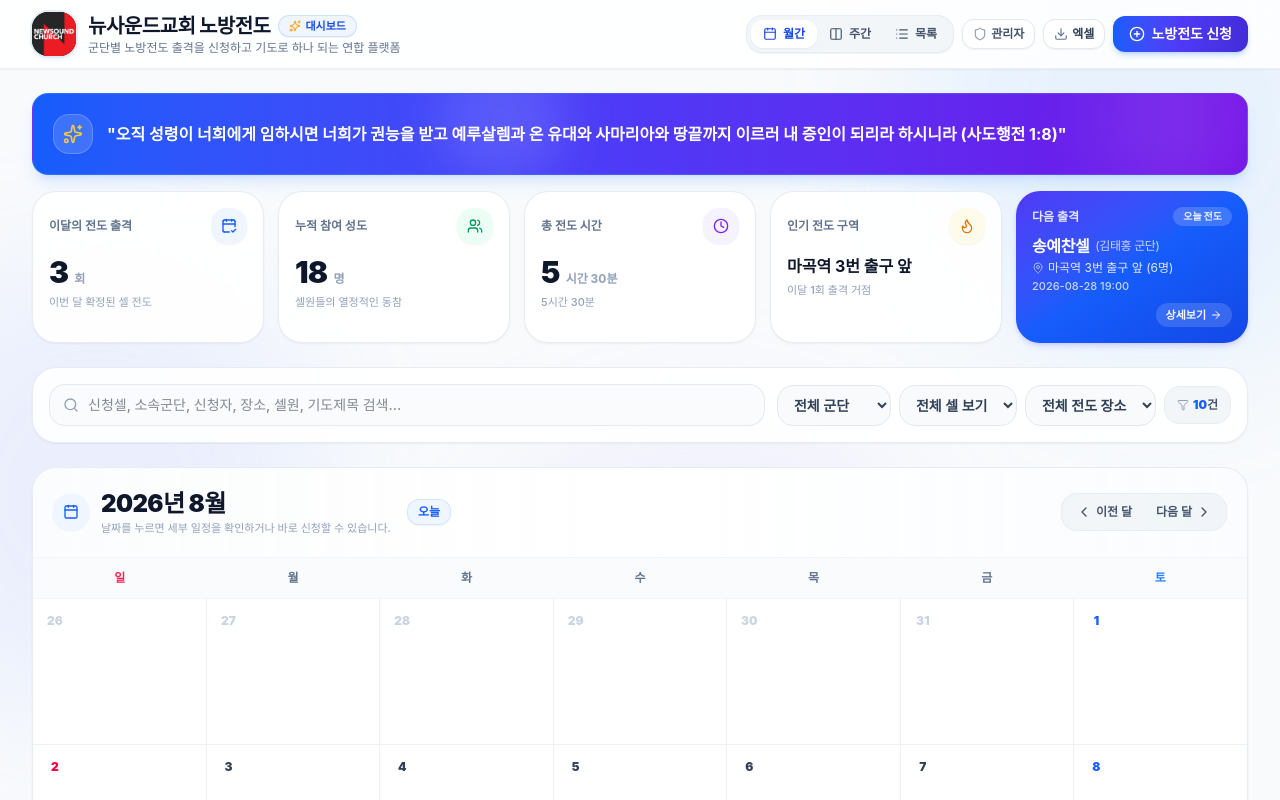
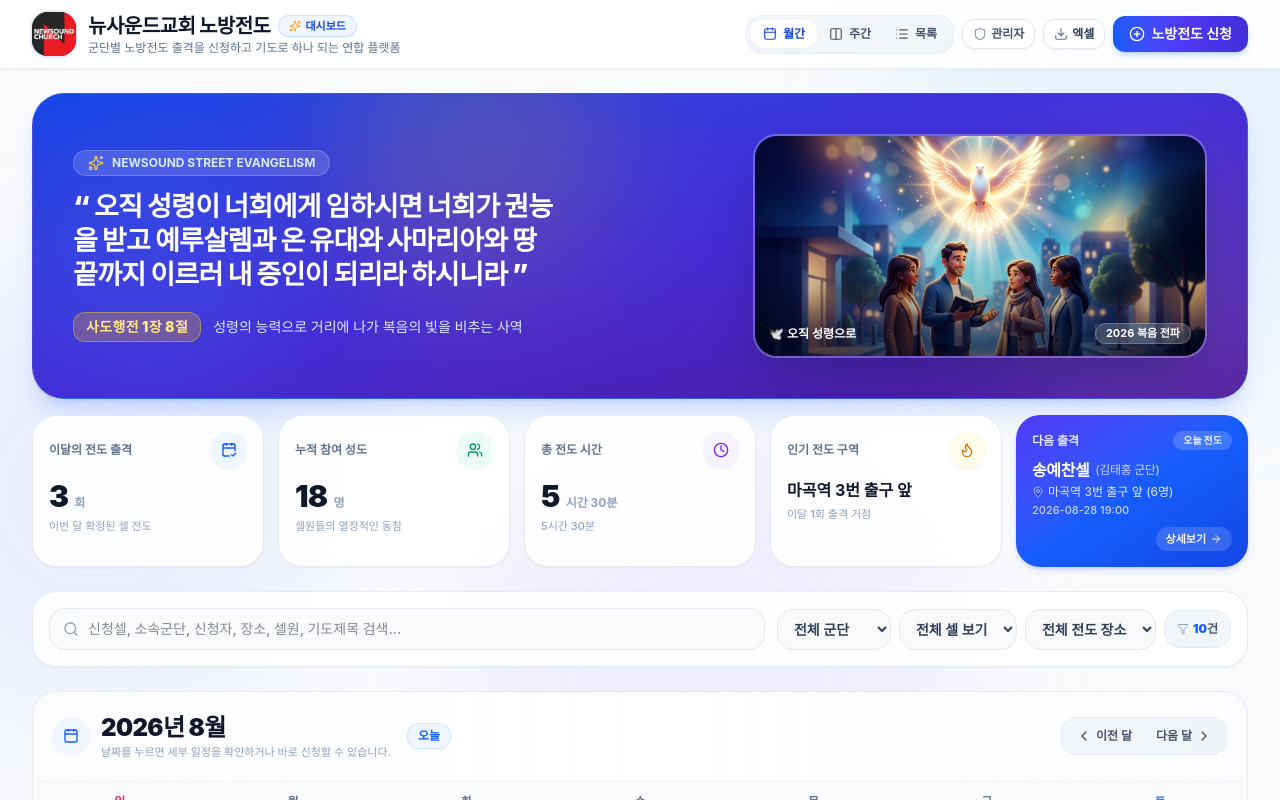
Before and after one commit to syc5032-code/newsound-evangelism, a React (Vite) app: page / in a window 1280 px wide. Shown: the top 800 px of the page. Built offline with nearby package versions, Linux system fonts and the light colour scheme; a web font is replaced by a local one.

Commit message:
feat: upgrade Acts 1:8 Hero Banner with larger typography and Christian street mission artwork

```diff
--- a/src/components/StatsBanner.tsx
+++ b/src/components/StatsBanner.tsx
@@ -84,20 +84,64 @@ export const StatsBanner: React.FC<StatsBannerProps> = ({
   return (
     <div className="space-y-4 mb-6">
 
-      {/* 🌟 Top Scripture Banner (오직 성령이 너희에게 임하시면...) */}
-      <div className="relative overflow-hidden rounded-2xl bg-gradient-to-r from-blue-600 via-indigo-600 to-violet-700 text-white p-4 sm:p-5 shadow-lg shadow-blue-500/15 border border-blue-400/30">
-        {/* Background glow circles */}
-        <div className="absolute -right-10 -bottom-10 w-48 h-48 bg-white/10 rounded-full blur-2xl pointer-events-none" />
-        <div className="absolute left-1/3 -top-10 w-32 h-32 bg-indigo-300/20 rounded-full blur-xl pointer-events-none" />
+      {/* 🌟 Big Hero Scripture Banner with Image & Rich Typography */}
+      <div className="relative overflow-hidden rounded-[28px] sm:rounded-[32px] bg-gradient-to-br from-blue-700 via-indigo-700 to-violet-900 text-white shadow-xl shadow-blue-600/15 border border-blue-400/30 p-5 sm:p-7 md:p-8 lg:p-10">
 
-        <div className="relative flex items-center gap-3 sm:gap-3.5">
-          <div className="w-10 h-10 rounded-2xl bg-white/15 backdrop-blur-md flex items-center justify-center border border-white/20 shadow-xs shrink-0">
-            <Sparkles className="w-5 h-5 text-amber-300 animate-pulse" />
+        {/* Background ambient lighting effects */}
+        <div className="absolute -right-16 -bottom-16 w-80 h-80 bg-white/10 rounded-full blur-3xl pointer-events-none" />
+        <div className="absolute left-1/4 -top-20 w-72 h-72 bg-amber-400/15 rounded-full blur-3xl pointer-events-none" />
+        <div className="absolute left-0 bottom-0 w-64 h-64 bg-blue-400/10 rounded-full blur-2xl pointer-events-none" />
+
+        <div className="relative grid grid-cols-1 lg:grid-cols-12 gap-6 lg:gap-8 items-center">
+
+          {/* Left Column: Scripture Typography & Verse */}
+          <div className="lg:col-span-7 flex flex-col justify-center">
+
+            {/* Top Sparkle Pill */}
+            <div className="inline-flex items-center gap-2 px-3.5 py-1 rounded-full bg-white/15 backdrop-blur-md border border-white/20 text-xs font-bold text-blue-100 self-start mb-3.5 shadow-xs">
+              <Sparkles className="w-4 h-4 text-amber-300 animate-pulse" />
+              <span>NEWSOUND STREET EVANGELISM</span>
+            </div>
+
+            {/* Main Scripture Text */}
+            <h2 className="text-xl sm:text-2xl md:text-3xl lg:text-[27px] font-black text-white leading-snug sm:leading-tight tracking-tight text-balance">
+              “ 오직 성령이 너희에게 임하시면 너희가 권능을 받고 예루살렘과 온 유대와 사마리아와 땅끝까지 이르러 내 증인이 되리라 하시니라 ”
+            </h2>
+
+            {/* Scripture Reference & Subtitle */}
+            <div className="mt-4 sm:mt-5 flex flex-wrap items-center gap-2 sm:gap-3">
+              <span className="px-3 py-1 rounded-xl bg-amber-400/25 border border-amber-300/40 text-amber-200 text-xs sm:text-sm font-black tracking-wide shadow-xs">
+                사도행전 1장 8절
+              </span>
+              <span className="text-xs sm:text-sm text-blue-100 font-medium">
+                성령의 능력으로 거리에 나가 복음의 빛을 비추는 사역
+              </span>
+            </div>
+
           </div>
-          <p className="text-sm sm:text-base font-bold text-white leading-relaxed">
-            "오직 성령이 너희에게 임하시면 너희가 권능을 받고 예루살렘과 온 유대와 사마리아와 땅끝까지 이르러 내 증인이 되리라 하시니라 (사도행전 1:8)"
-          </p>
+
+          {/* Right Column: Hero Visual Artwork */}
+          <div className="lg:col-span-5 flex justify-center lg:justify-end">
+            <div className="relative group w-full max-w-md lg:max-w-none rounded-2xl sm:rounded-3xl overflow-hidden shadow-2xl shadow-indigo-950/40 border-2 border-white/25 aspect-[16/10] sm:aspect-[16/9] lg:h-56">
+              <img
+                src="/hero-evangelism.jpg"
+                alt="뉴사운드교회 노방전도 비전"
+                className="w-full h-full object-cover group-hover:scale-105 transition-transform duration-700 ease-out"
+              />
+              <div className="absolute inset-0 bg-gradient-to-t from-slate-950/60 via-transparent to-transparent pointer-events-none" />
+              <div className="absolute bottom-3 left-3.5 right-3.5 flex items-center justify-between text-white text-xs font-bold drop-shadow-md">
+                <span className="flex items-center gap-1">
+                  <span>🕊️ 오직 성령으로</span>
+                </span>
+                <span className="bg-white/20 backdrop-blur-md px-2.5 py-0.5 rounded-full text-[11px] border border-white/20">
+                  2026 복음 전파
+                </span>
+              </div>
+            </div>
+          </div>
+
         </div>
+
       </div>
 
       {/* 📊 5 Key Stats Cards Grid */}
```
Also changed, not shown: public/hero-evangelism.jpg (added), 1 other file (tests, documents, lock files or other folders).
